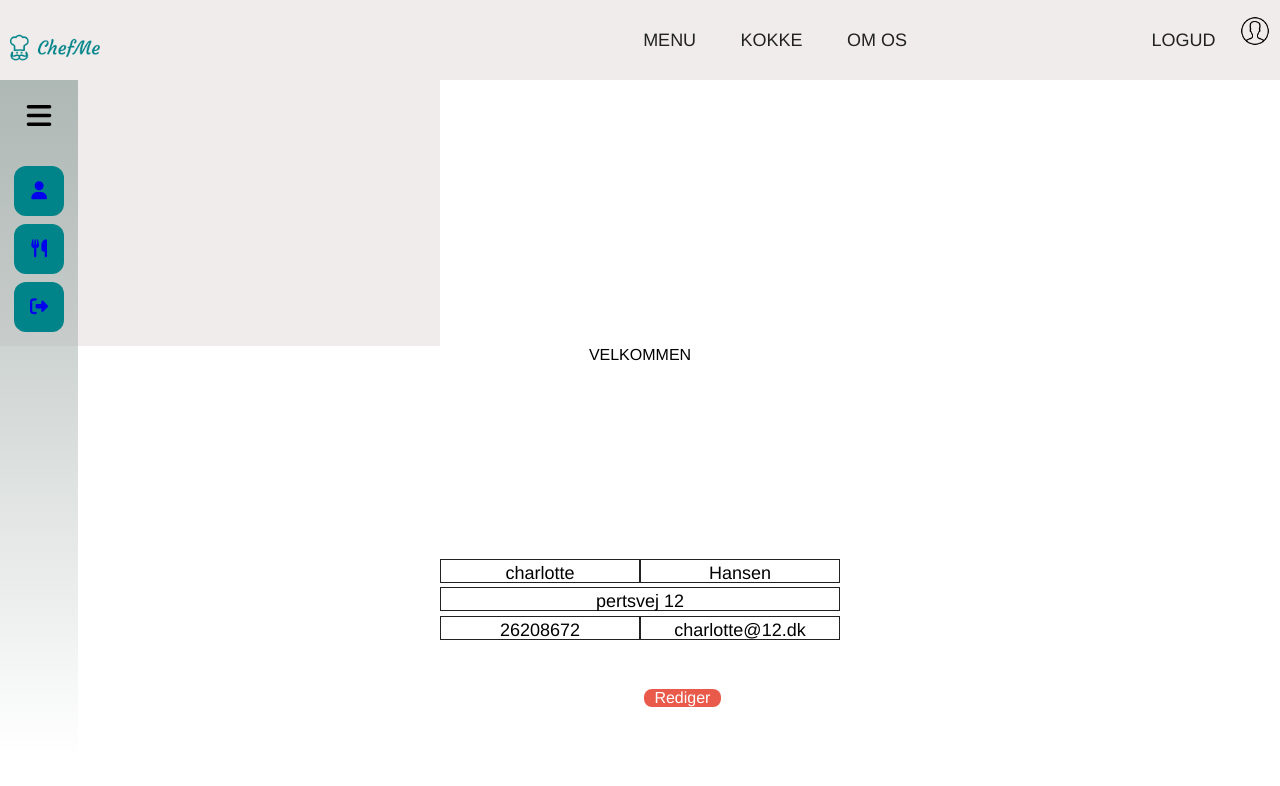
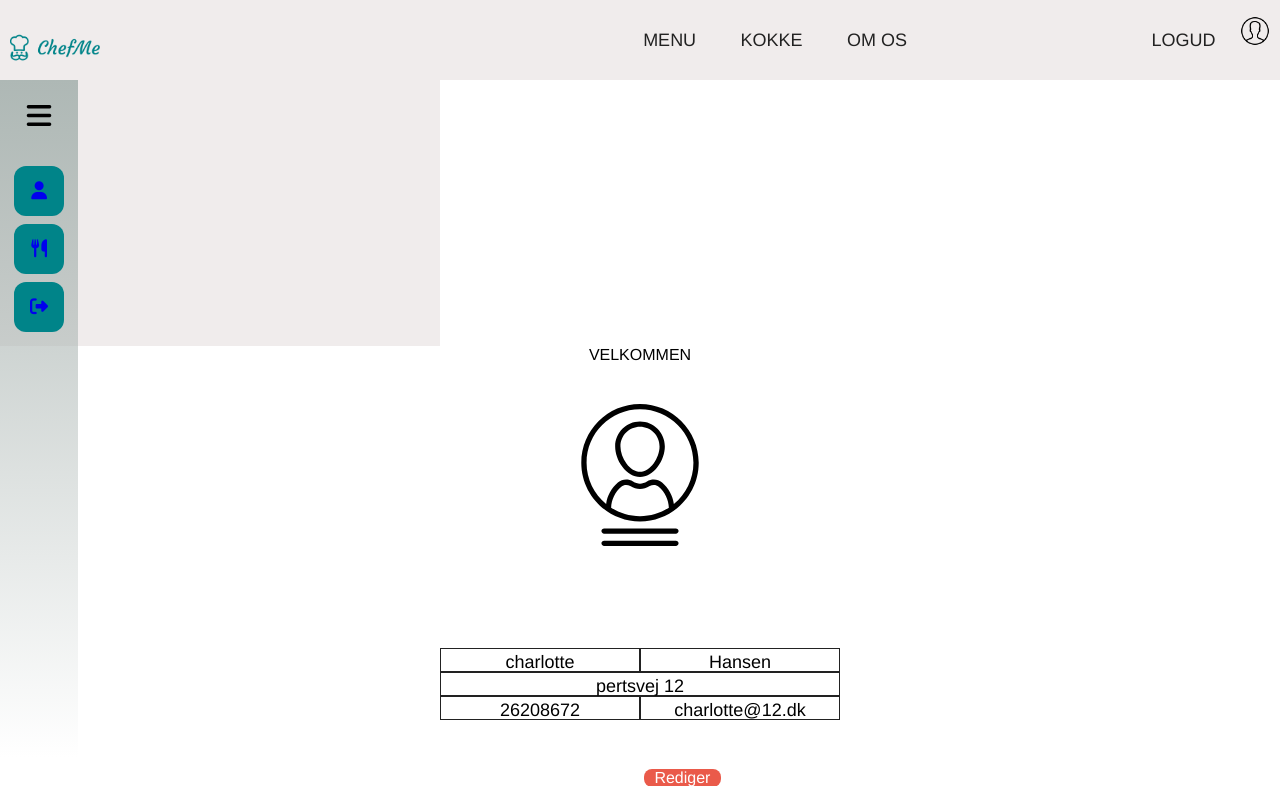
Before and after one commit to AnnicaF/chefmee, a PHP site: page /menu/index.php in a window 1280 px wide. Shown: the top 786 px of the page. Run offline with PHP 8.4, Linux system fonts and the light colour scheme; data comes from the database, SQL or seed files in the repository; some libraries are stand-ins or nearby versions.

Commit message:
update menu

```diff
--- a/menu/index.php
+++ b/menu/index.php
@@ -49,7 +49,7 @@ session_start();
     </header>
 
     <div class="profil_container">
-    <div class="profil_billede"><img src="../assets/icon_user.svg" alt="profilbillede"></div>
+    <div class="profil_billede"><img src="../assets/profile-svgrepo-com.svg" alt="profilbillede"></div>
     <div class="profil_titel">VELKOMMEN</div>
 
     <main>
--- a/styles.css
+++ b/styles.css
@@ -781,8 +781,8 @@ margin-top: 30%;
 }
 
 .profil_billede img{
-  width: 80%;
-  height: 100px;
+ width: 50%;
+ height: 50%;
   margin-bottom: 10%;
   margin-top: 10%;
 }
```
Also changed, not shown: assets/profile-svgrepo-com.svg (added).
